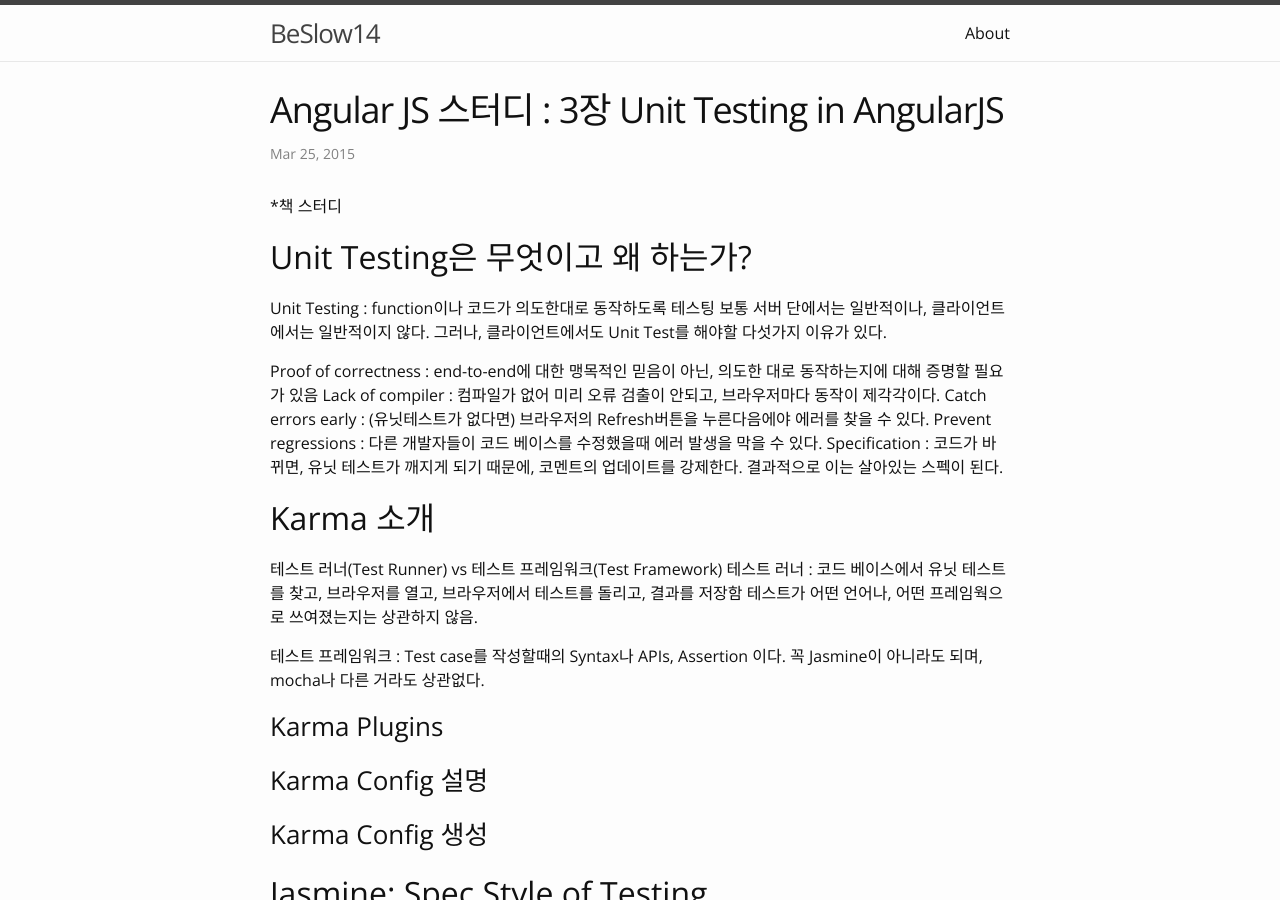
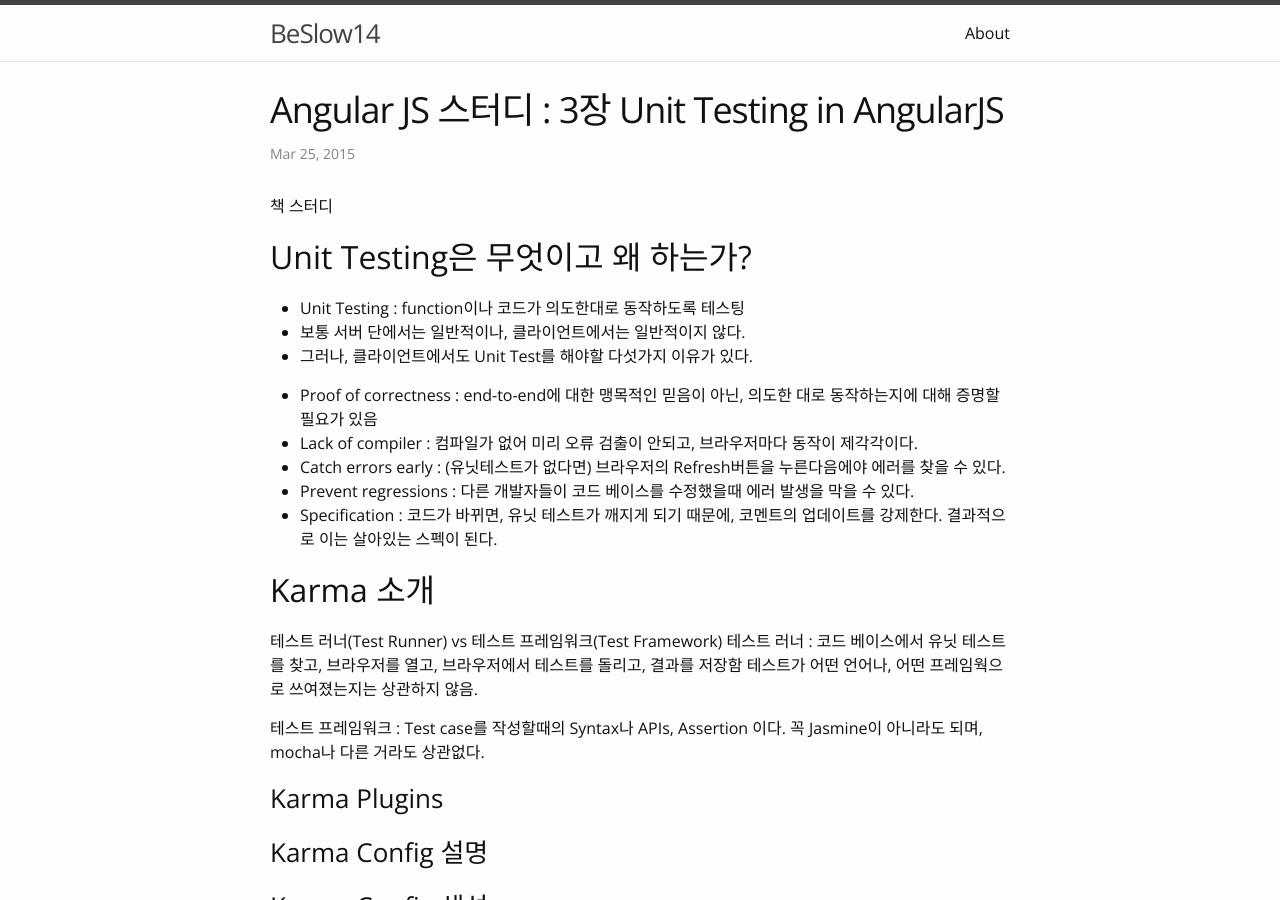
Before and after one commit to beslow14/beslow14.github.io, a Jekyll site: the page built from _posts/2015-03-25-Unit-Testing-in-AngularJS.markdown, in a window 1280 px wide and 900 px high. Built offline with Jekyll 4.4.1, drawn with Linux system fonts in a browser that asks for light colours.

```diff
--- a/_posts/2015-03-25-Unit-Testing-in-AngularJS.markdown
+++ b/_posts/2015-03-25-Unit-Testing-in-AngularJS.markdown
@@ -3,19 +3,20 @@ layout : post
 title: "Angular JS 스터디 : 3장 Unit Testing in AngularJS"
 categories: angularjs study
 ---
-*책 스터디
+
+책 스터디
 
 #Unit Testing은 무엇이고 왜 하는가?
 
-Unit Testing : function이나 코드가 의도한대로 동작하도록 테스팅
-보통 서버 단에서는 일반적이나, 클라이언트에서는 일반적이지 않다.
-그러나, 클라이언트에서도 Unit Test를 해야할 다섯가지 이유가 있다.
+* Unit Testing : function이나 코드가 의도한대로 동작하도록 테스팅
+* 보통 서버 단에서는 일반적이나, 클라이언트에서는 일반적이지 않다.
+* 그러나, 클라이언트에서도 Unit Test를 해야할 다섯가지 이유가 있다.
 
-Proof of correctness : end-to-end에 대한 맹목적인 믿음이 아닌, 의도한 대로 동작하는지에 대해 증명할 필요가 있음
-Lack of compiler : 컴파일가 없어 미리 오류 검출이 안되고, 브라우저마다 동작이 제각각이다.
-Catch errors early : (유닛테스트가 없다면) 브라우저의 Refresh버튼을 누른다음에야 에러를 찾을 수 있다.
-Prevent regressions : 다른 개발자들이 코드 베이스를 수정했을때 에러 발생을 막을 수 있다.
-Specification : 코드가 바뀌면, 유닛 테스트가 깨지게 되기 때문에, 코멘트의 업데이트를 강제한다. 결과적으로 이는 살아있는 스펙이 된다.
+- Proof of correctness : end-to-end에 대한 맹목적인 믿음이 아닌, 의도한 대로 동작하는지에 대해 증명할 필요가 있음
+- Lack of compiler : 컴파일가 없어 미리 오류 검출이 안되고, 브라우저마다 동작이 제각각이다.
+- Catch errors early : (유닛테스트가 없다면) 브라우저의 Refresh버튼을 누른다음에야 에러를 찾을 수 있다.
+- Prevent regressions : 다른 개발자들이 코드 베이스를 수정했을때 에러 발생을 막을 수 있다.
+- Specification : 코드가 바뀌면, 유닛 테스트가 깨지게 되기 때문에, 코멘트의 업데이트를 강제한다. 결과적으로 이는 살아있는 스펙이 된다.
 
 #Karma 소개
 테스트 러너(Test Runner) vs 테스트 프레임워크(Test Framework)
```
